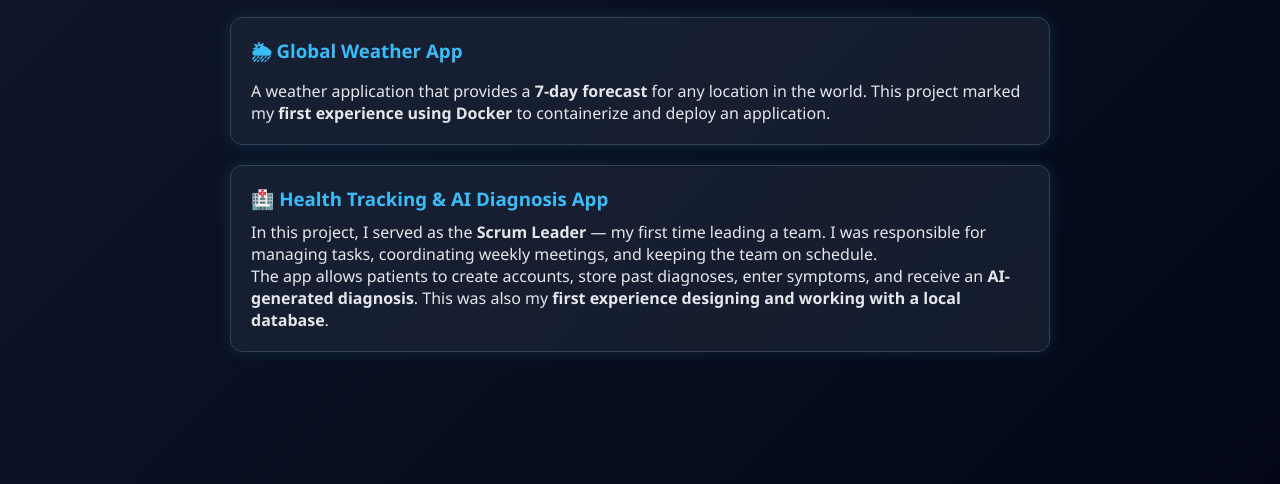
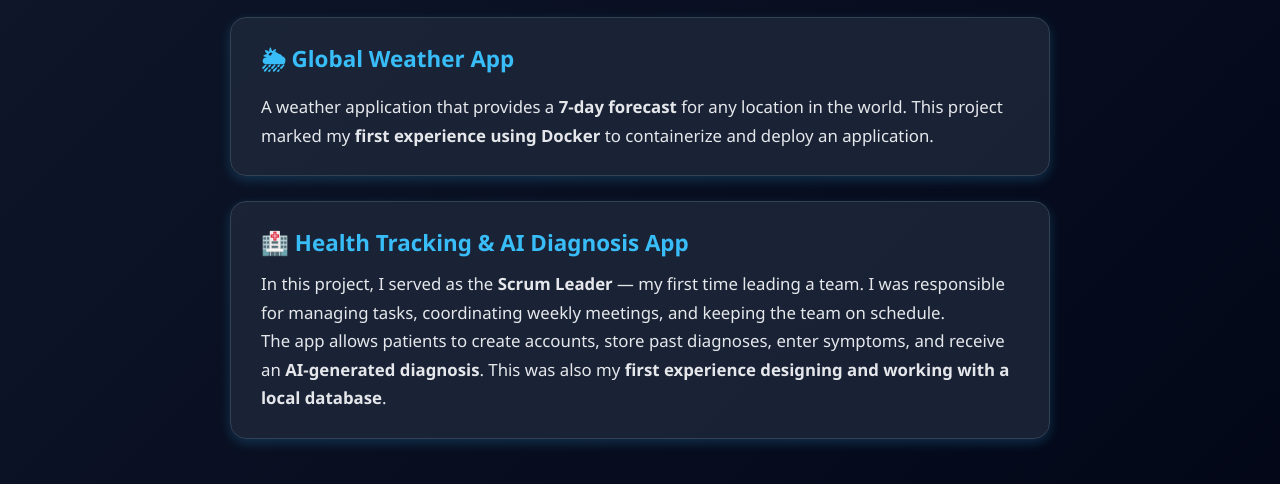
Before and after one commit to FrancDeda/francdeda.github.io, a plain HTML site: page index.html in a window 1280 px wide. Both pictures are taken after a click on the button "Projects". Shown: the part 188-672 px from the top of the page. Drawn offline with Linux system fonts and the light colour scheme.

Commit message:
Enhance card styles for better appearance

```diff
--- a/style.css
+++ b/style.css
@@ -68,18 +68,33 @@ h2 {
     line-height: 1.6;
 }
 
+/* Project cards */
 .card {
-    background: rgba(30, 41, 59, 0.6);
-    padding: 20px;
-    border-radius: 12px;
-    margin-bottom: 20px;
+    background: rgba(30, 41, 59, 0.8);
+    padding: 25px 30px;
+    border-radius: 16px;
+    margin-bottom: 25px;
     border: 1px solid #334155;
-    box-shadow: 0 0 15px rgba(56, 189, 248, 0.15);
+    box-shadow: 0 4px 12px rgba(56, 189, 248, 0.2);
+    transition: all 0.3s ease-in-out;
+}
+
+.card:hover {
+    transform: translateY(-5px);
+    box-shadow: 0 8px 20px rgba(56, 189, 248, 0.35);
+    border-color: #38bdf8;
 }
 
 .card h3 {
-    margin-bottom: 10px;
+    margin-bottom: 12px;
     color: #38bdf8;
+    font-size: 1.4rem;
+}
+
+.card p {
+    line-height: 1.7;
+    font-size: 1.05rem;
+    color: #e5e7eb;
 }
 
 ul {
```
